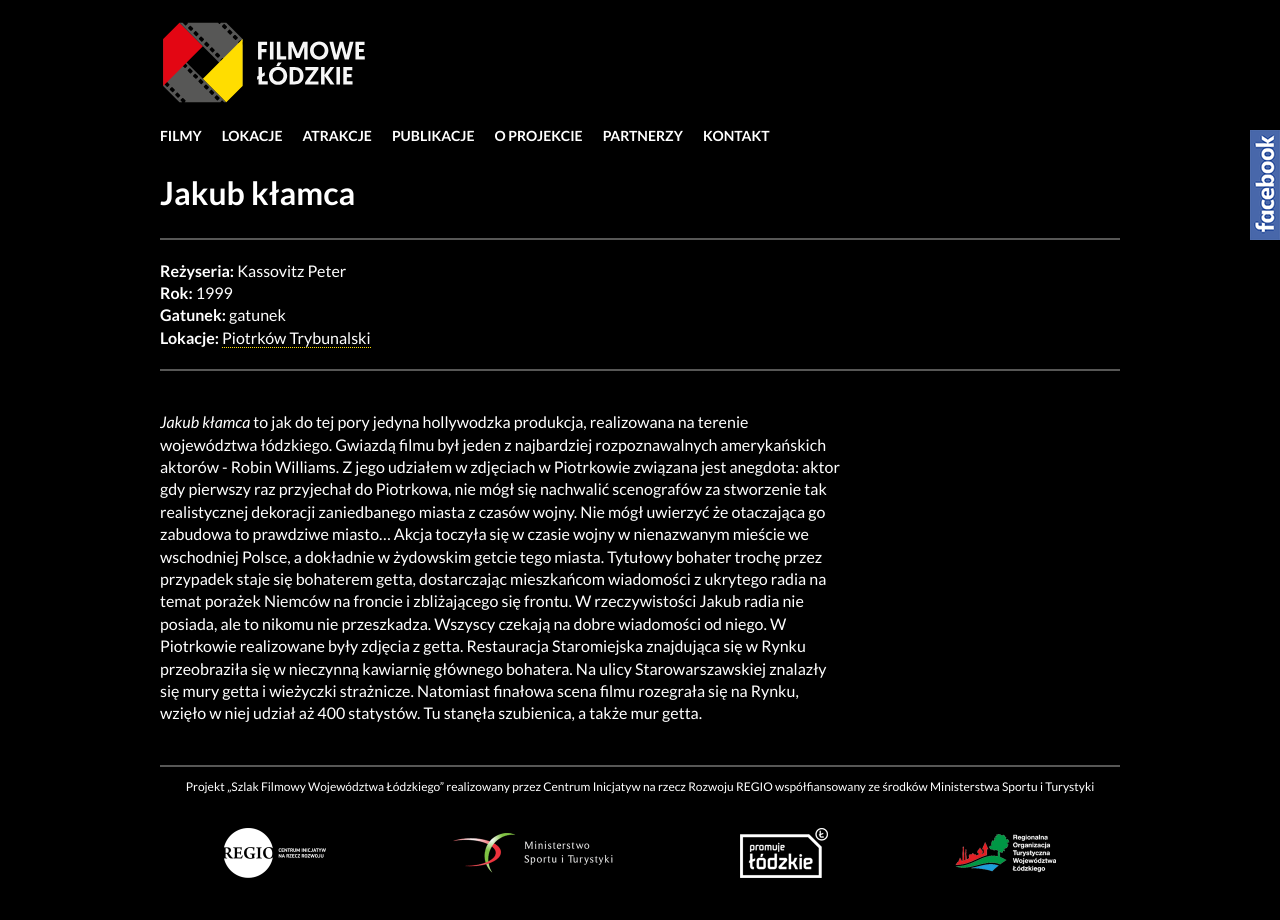
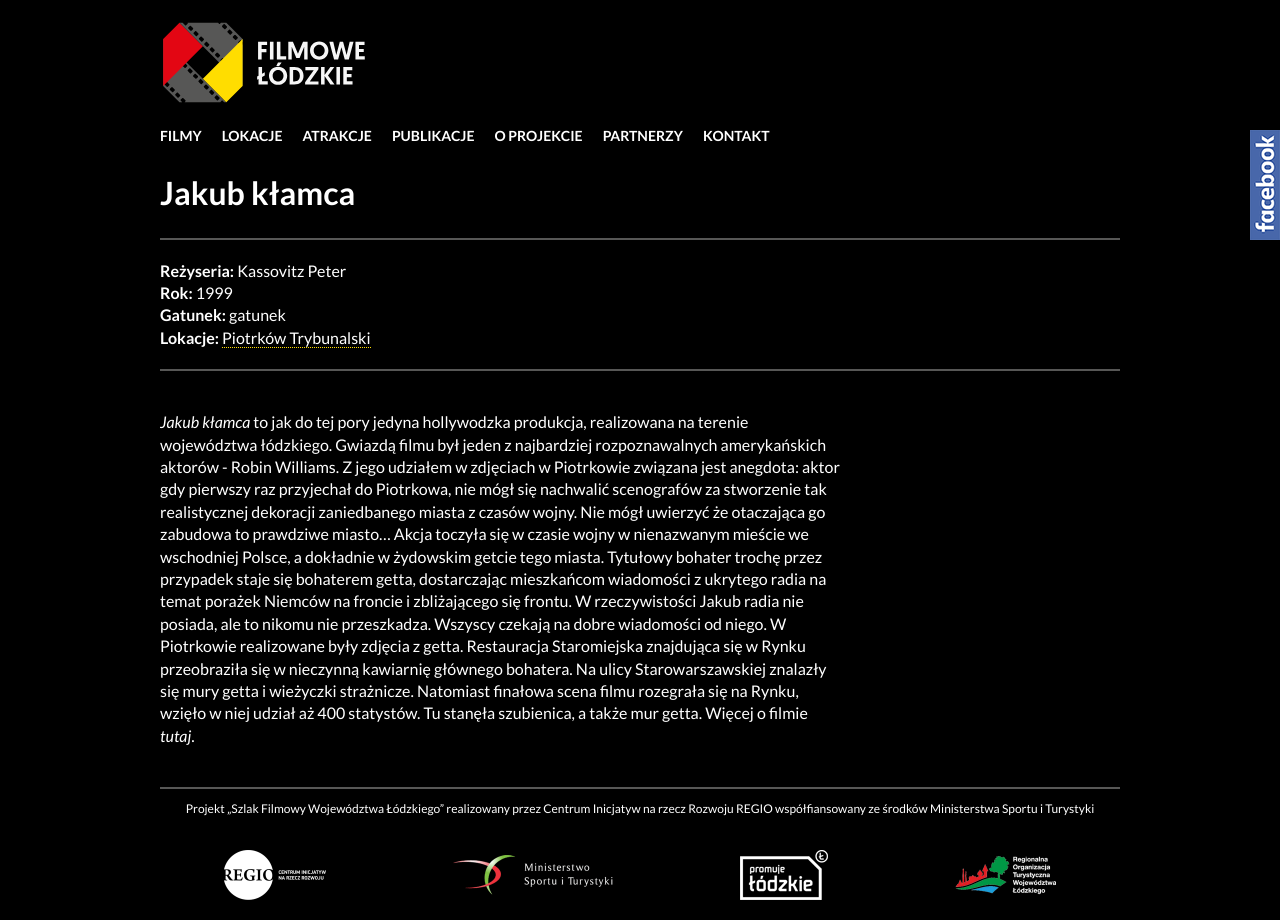
Before and after one commit to fusilli/filmowelodzkie, a Jekyll site: the page built from _filmy/jakub-klamca.md, in a window 1280 px wide. Built offline with Jekyll 4.4.1, drawn with Linux system fonts in a browser that asks for light colours; nearby versions of some CDN libraries.

Commit message:
Update jakub-klamca.md

```diff
--- a/_filmy/jakub-klamca.md
+++ b/_filmy/jakub-klamca.md
@@ -12,3 +12,4 @@ link: jakub-klamca
 *Jakub kłamca* to jak do tej pory jedyna hollywodzka produkcja, realizowana na terenie województwa łódzkiego. Gwiazdą filmu był jeden z najbardziej rozpoznawalnych amerykańskich aktorów - Robin Williams. Z jego udziałem w zdjęciach w Piotrkowie związana jest anegdota: aktor gdy pierwszy raz przyjechał do Piotrkowa, nie mógł się nachwalić scenografów za stworzenie tak realistycznej dekoracji zaniedbanego miasta z czasów wojny. Nie mógł uwierzyć że otaczająca go zabudowa to prawdziwe miasto...
 Akcja toczyła się w czasie wojny w nienazwanym mieście we wschodniej Polsce, a dokładnie w żydowskim getcie tego miasta. Tytułowy bohater trochę przez przypadek staje się bohaterem getta, dostarczając mieszkańcom wiadomości z ukrytego radia na temat porażek Niemców na froncie i zbliżającego się frontu. W rzeczywistości Jakub radia nie posiada, ale to nikomu nie przeszkadza. Wszyscy czekają na dobre wiadomości od niego.
 W Piotrkowie realizowane były zdjęcia z getta. Restauracja Staromiejska znajdująca się w Rynku przeobraziła się w nieczynną kawiarnię głównego bohatera. Na ulicy Starowarszawskiej znalazły się mury getta i wieżyczki strażnicze. Natomiast finałowa scena filmu rozegrała się na Rynku, wzięło w niej udział aż 400 statystów. Tu stanęła szubienica, a także mur getta.
+Więcej o filmie [*tutaj*](http://www.filmpolski.pl/fp/index.php?film=128200).
```
